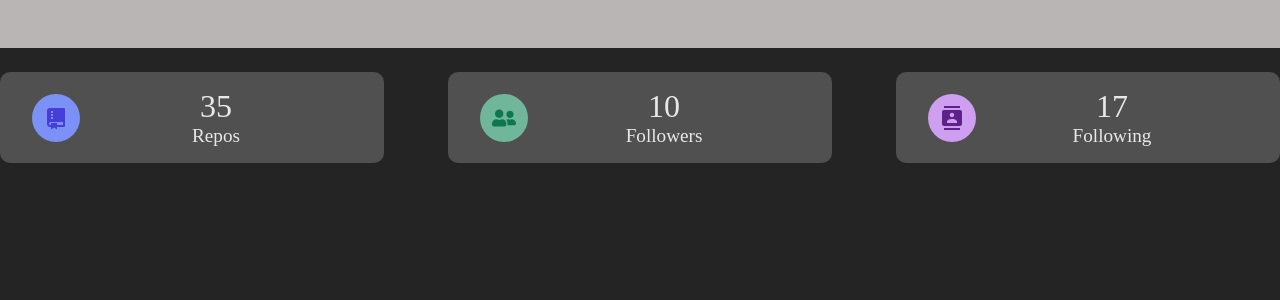
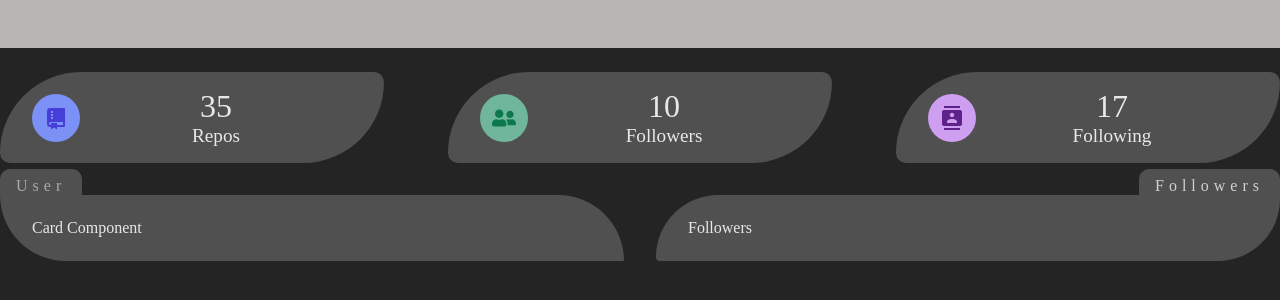
Before and after one commit to metalhead5209/GitStatss, a React (Vite) app: page / in a window 1280 px wide. Shown: the top 300 px of the page. Built offline with nearby package versions, Linux system fonts and the light colour scheme.

Commit message:
added wrapper for followrs component. just need to feed data in to whole user component

```diff
--- a/src/Wrappers.jsx
+++ b/src/Wrappers.jsx
@@ -41,7 +41,7 @@ export const LoginWrapper = styled.section`
     );
     border-radius: 5px;
     color: black;
-    border-radius: $border-rounded;
+    border-radius: 10px;
     padding: 1em 3em;
     background-size: 200% auto;
     color: white;
@@ -121,7 +121,7 @@ export const UserInfoWrapper = styled.section`
     grid-template-columns: repeat(3, minmax(100px, 1fr));  }
   .item {
     text-align: center;
-    border-radius: 10px;
+    border-radius: 10em 20px 10em;
     padding: 1rem 2rem;
     background: rgba(255,255,255, 0.2);
     display: grid;
@@ -167,7 +167,7 @@ export const UserWrapper = styled.div`
   padding-top: 2rem;
   display: grid;
   gap: 3rem 2rem;
-  @media (mix-width: 992px) {
+  @media (min-width: 992px) {
     grid-template-columns: 1fr 1fr;
   }
 `
@@ -175,9 +175,9 @@ export const UserWrapper = styled.div`
 export const UserCardWrapper = styled.article`
   background: rgba(255,255,255, 0.2);
   padding: 1.5rem 2rem;
-  border-top-right-radius: 10px;
-  border-bottom-left-radius: 10px;
-  border-bottom-right-radius: 10px;
+  border-top-left-radius: 0;
+  border-bottom-left-radius: 10em;
+  border-top-right-radius: 10em;
   position: relative;
   &::before {
     content: 'user';
@@ -251,4 +251,59 @@ export const UserCardWrapper = styled.article`
       }
     }
   }
+`;
+
+export const FollowersWrapper = styled.article`
+  background: rgba(255,255,255,0.2);;
+  /* border-top-right-radius: 10px; */
+  border-bottom-left-radius: 10px;
+  border-bottom-right-radius: 10em;
+  border-top-left-radius: 10em;
+  padding: 1.5rem 2rem;
+  position: relative;
+  &::before {
+    content: ' followers';
+    position: absolute;
+    top: 0;
+    right: 0;
+    transform: translateY(-100%);
+    background: rgba(255,255,255,0.2);
+    color: #d1d1d1;
+    border-top-right-radius: 10px;
+    border-top-left-radius: 10px;
+    border-top-right-radius: 10px;
+    text-transform: capitalize;
+    padding: 0.5rem 1rem 0 1rem;
+    letter-spacing: 5px;
+    font-size: 1rem;
+  }
+  .followers {
+    overflow: scroll;
+    height: 260px;
+    display: grid;
+    grid-template-rows: repeat(auto-fill, minmax(45px, 1fr));
+    gap: 1.25rem 1rem;
+    padding: 1rem 2rem;
+  }
+  article {
+    transition: all 0.2s linear;
+    padding: 0.15rem 0.5rem;
+    border-radius: 10px;
+    display: grid;
+    grid-template-columns: auto 1fr;
+    align-items: center;
+    column-gap: 1rem;
+    img {
+      height: 100%;
+      width: 45px;
+      border-radius: 50%;
+      object-fit: cover;
+    }
+    h2 {
+      margin-bottom: 0;
+    }
+    a {
+      color: rgba(255,255,255,0.2);;
+    }
+  }
 `
--- /dev/null
+++ b/src/components/Followers.jsx
@@ -0,0 +1,14 @@
+import React from 'react';
+import { GitContext } from '../Context/context';
+import styled from 'styled-components';
+import { FollowersWrapper } from '../Wrappers';
+
+const Followers = () => {
+  return (
+    <FollowersWrapper>
+        <h2>Followers</h2>
+    </FollowersWrapper>
+  )
+}
+
+export default Followers
--- a/src/components/ProfileCard.js
+++ b/src/components/ProfileCard.jsx
@@ -1,10 +1,14 @@
 import React from 'react';
 import styled from 'styled-components';
 import { GitContext } from '../Context/context';
+import { UserCardWrapper } from '../Wrappers';
 
 const ProfileCard = () => {
   return (
-    <h2>Card Component</h2>
+    <UserCardWrapper>
+        <h2>Card Component</h2>
+    </UserCardWrapper>
+
   )
 }
 
--- a/src/components/User.jsx
+++ b/src/components/User.jsx
@@ -1,13 +1,15 @@
 import React from 'react';
 import styled from 'styled-components';
 import { UserWrapper } from '../Wrappers';
+import ProfileCard from './ProfileCard';
+import Followers from './Followers';
 
 const User = () => {
   return (
     <section className="global-section">
         <UserWrapper className='global-sec-center'>
-            {/* <Card></Card>
-            <Followers></Followers> */}
+            <ProfileCard />
+            <Followers />
         </UserWrapper>
     </section>
   )
```
